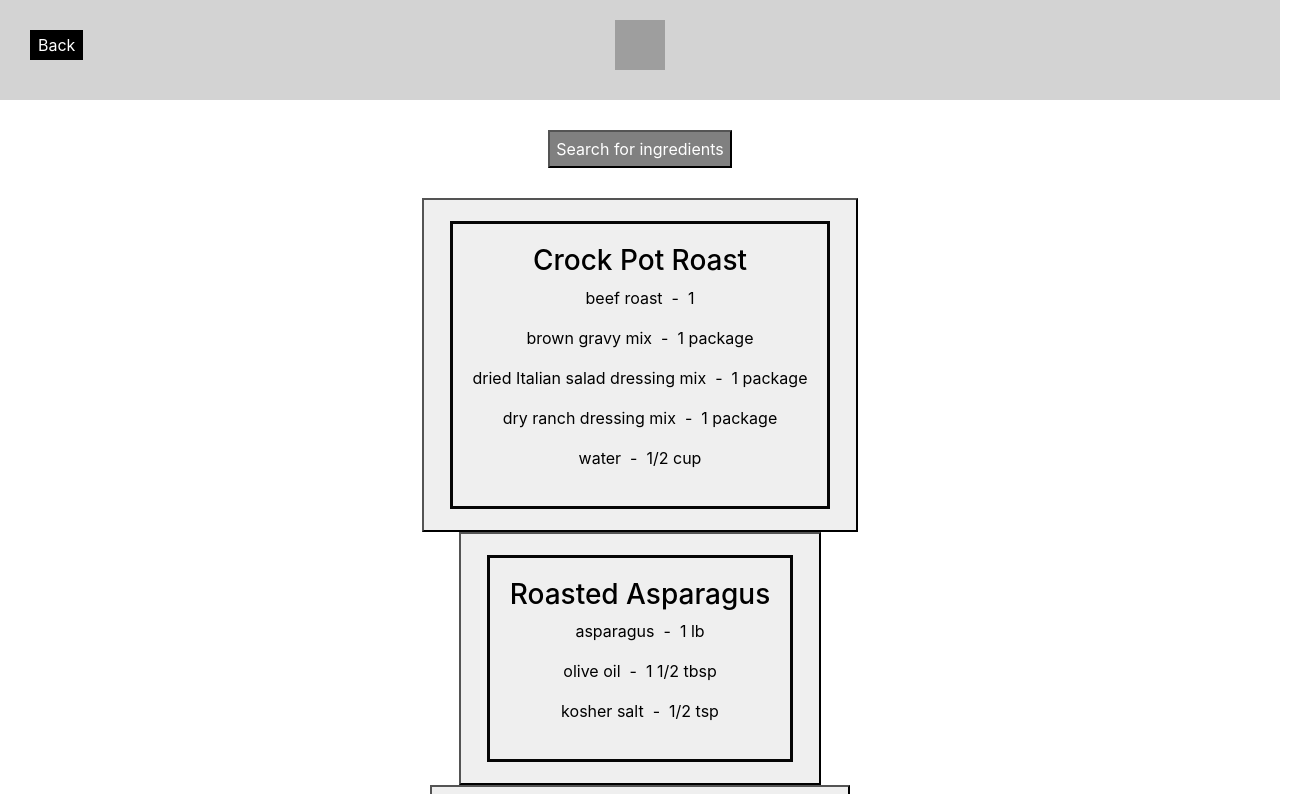
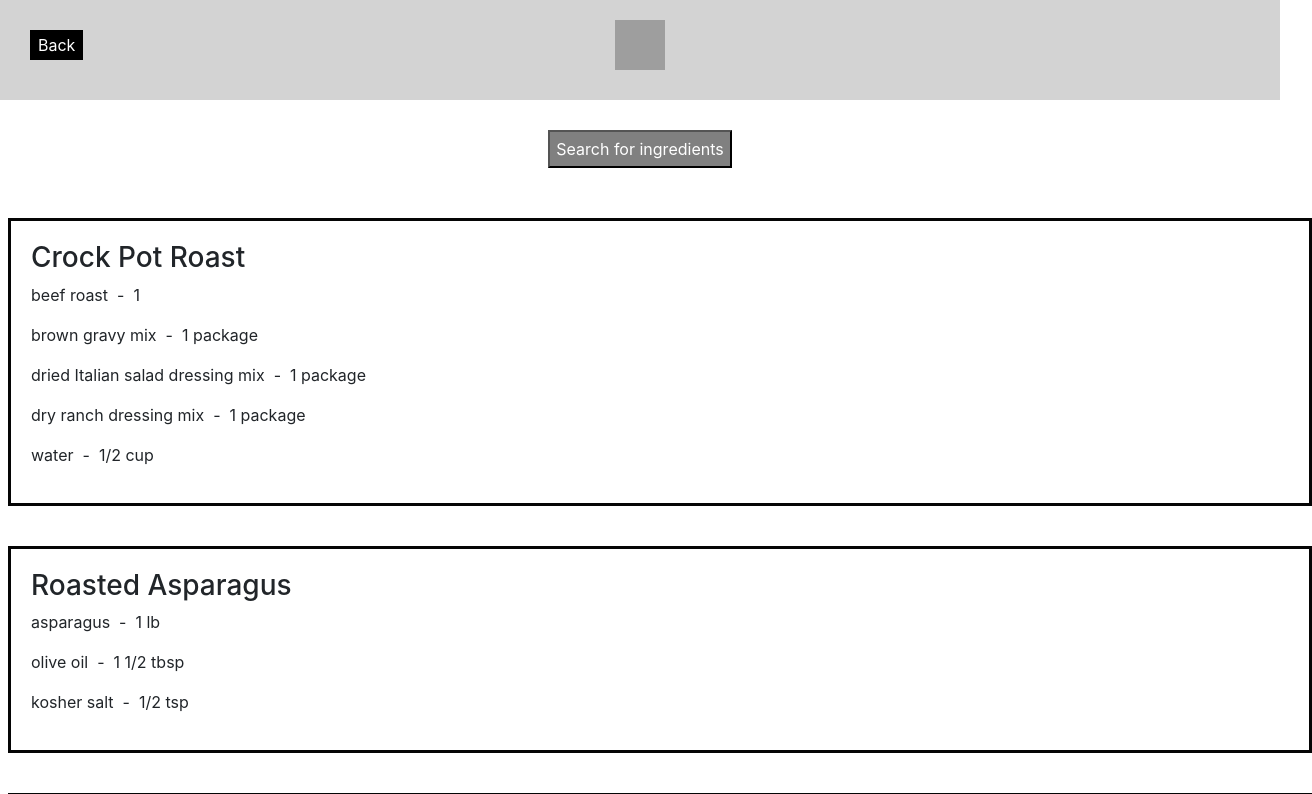
Before and after one commit to agiledev-students-fall2022/final-project-team-recipe-grandma, a React app in the folder front-end/: page / in a window 1280 px wide. Shown: the top 794 px of the page, 1312 px wide, since content can reach past the window. Built offline with nearby package versions, Linux system fonts and the light colour scheme; grey boxes are pictures that could not be loaded.

Commit message:
Addressed linter errors

```diff
--- a/front-end/src/components/Navbar/index.js
+++ b/front-end/src/components/Navbar/index.js
@@ -3,7 +3,7 @@ import {
   Route, Routes, Link, useNavigate,
 } from 'react-router-dom';
 
-import CustomButton from '../Button';
+import CustomButton from '../CustomButton';
 import Home from '../../pages/Home';
 import RecipeInDetail from '../../pages/RecipeInDetail';
 import ReviewPage from '../../pages/ReviewPage/ReviewPage';
@@ -29,7 +29,7 @@ function Navbar(): React.Node {
       </nav>
       <Routes>
         <Route path="/" element={<Home />} />
-        <Route path="/:recipeindex" element={<RecipeInDetail />} />
+        <Route path="/recipe/:recipeindex" element={<RecipeInDetail />} />
         <Route path="/:recipeindex/review" element={<ReviewPage />} />
         <Route path="/search-ingredient" element={<SearchIngredients />} />
       </Routes>
--- a/front-end/src/components/Recipe/Recipe.css
+++ b/front-end/src/components/Recipe/Recipe.css
@@ -5,6 +5,8 @@
     box-sizing: border-box;
     border: 3px solid rgb(5, 5, 5);
     /* box-shadow: 5px 5px 5px; */
+    pointer-events: none;
+    pointer: cursor;
   }
 
   .recipe:hover {
--- a/front-end/src/components/Recipe/index.js
+++ b/front-end/src/components/Recipe/index.js
@@ -20,7 +20,7 @@ type Props = $ReadOnly<{|
 function Recipe(props: Props): React.Node {
   const { details } = props;
   return (
-    <article className="recipe">
+    <div className="recipe container col-12">
       <h3>{details.name}</h3>
       {/* <h4>Ingredients</h4> */}
       {
@@ -37,7 +37,7 @@ function Recipe(props: Props): React.Node {
       {/* <h4>Steps</h4>
       <h5>{details.steps}</h5>
       <img src={details.imageURL} alt="RecipeImage" /> */}
-    </article>
+    </div>
   );
 }
 
--- a/front-end/src/components/ReviewComment/SingleReview.js
+++ b/front-end/src/components/ReviewComment/SingleReview.js
@@ -18,7 +18,7 @@ function SingleReview(props: Props): React.Node {
   return (
     <article className="review">
       <h3 className="username">{review.username}</h3>
-      {[...Array(review.stars)].map(() => (<h6 className="stars">⭐</h6>))}
+      {[...Array(review.stars)].map((item, i) => (<h6 key={i} className="stars">⭐</h6>))}
       <h4 className="body">{review.body}</h4>
       <h5 className="time">{review.createdAt}</h5>
     </article>
--- a/front-end/src/pages/Home/index.js
+++ b/front-end/src/pages/Home/index.js
@@ -5,7 +5,7 @@ import { useNavigate } from 'react-router-dom';
 // fetched all data from the API below into a file: '../../temp_recipedata.json'
 import data from '../../temp_recipedata.json';
 import Recipe from '../../components/Recipe';
-import CustomButton from '../../components/Button';
+import CustomButton from '../../components/CustomButton';
 
 import '../../components/Recipe/aRecipeButtonStyle.css';
 import './Home.css';
@@ -33,13 +33,9 @@ function Home(): React.Node {
     <>
       <CustomButton className="search-btn" text="Search for ingredients" onAction={goToSearchPage} />
       {/* <h1>Recommended Recipes</h1> */}
-      <section className="recipes">
+      <section className="recipes row">
         {data.map((item, ind) => (
-          <article key={ind} className="aRecipeButton">
-            <button type="button" onClick={() => navigate(`/${item.index}`)}>
-              <Recipe key={item.name} details={item} />
-            </button>
-          </article>
+          <Recipe key={ind} details={item} onClick={() => navigate(`recipe/${ind}`)} />
         ))}
       </section>
     </>
--- a/front-end/src/pages/RecipeInDetail/index.js
+++ b/front-end/src/pages/RecipeInDetail/index.js
@@ -15,8 +15,8 @@ function RecipeInDetailPage(): React.Node {
       <img src={data[recipeindex].imageURL} className="centerImage" alt="RecipeImage" />
       <h4>Ingredients</h4>
       {
-      data[recipeindex].ingredients.map((ing) => (
-        <p>
+      data[recipeindex].ingredients.map((ing, i) => (
+        <p key={i}>
           {ing.name}
           &nbsp;
           -
```
Also changed, not shown: front-end/src/components/CustomButton/index.js (renamed from front-end/src/components/Button/index.js).
